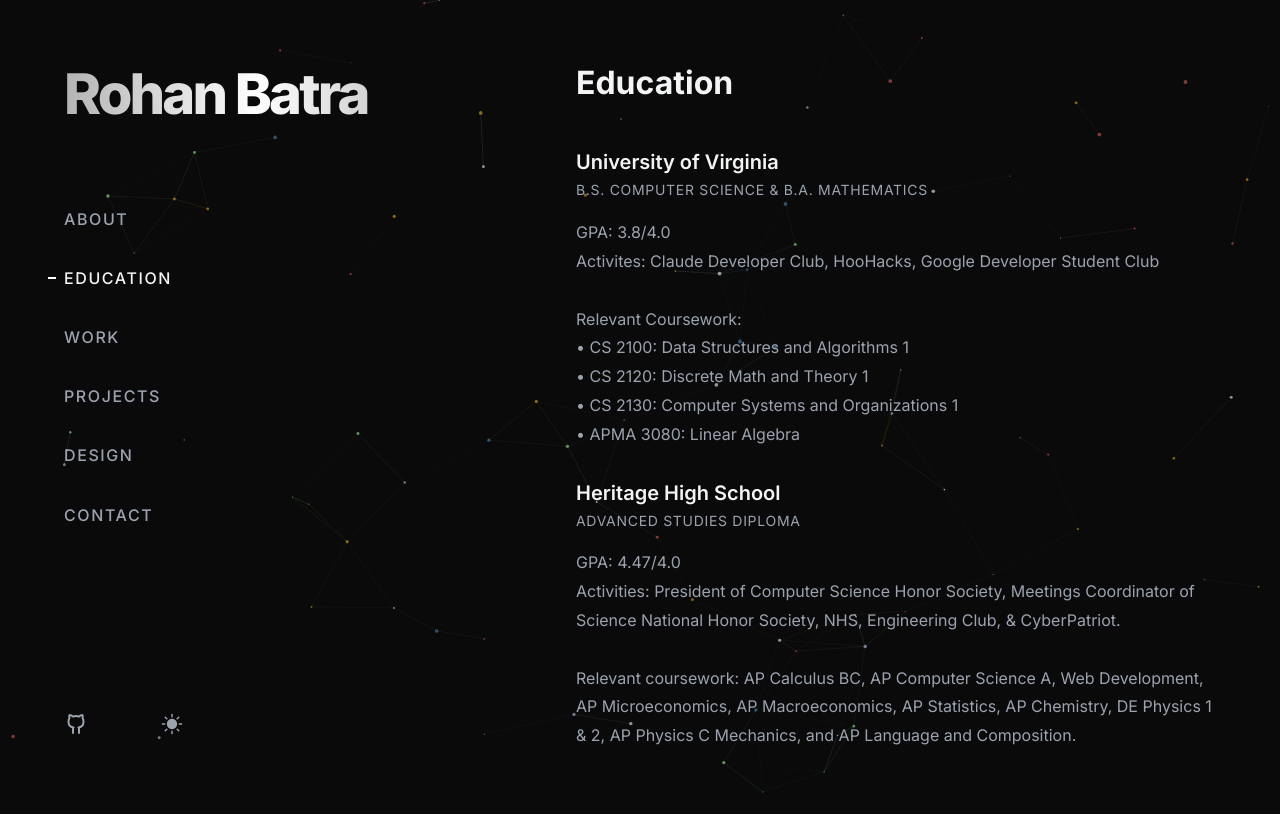
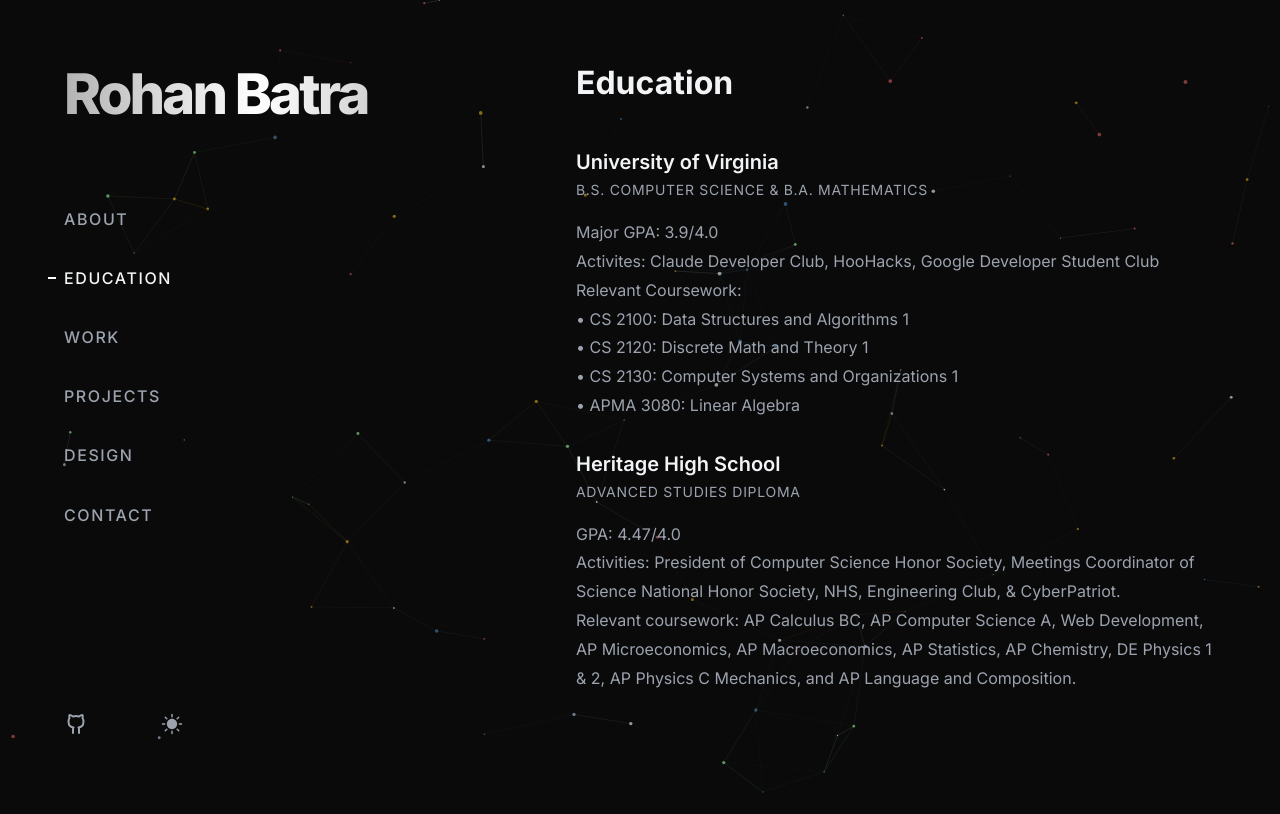
Before and after one commit to RohanB2/rohanb2.github.io, a React (Vite) app: page / in a window 1280 px wide. Both pictures are taken after a click on the element "EDUCATION". Built offline with nearby package versions, Linux system fonts and the light colour scheme; a web font is replaced by a local one.

Commit message:
Refactored & updated content.

```diff
--- a/src/components/Education.tsx
+++ b/src/components/Education.tsx
@@ -13,7 +13,7 @@ export default function Education() {
             <div style={{ fontSize: '0.875rem', color: 'var(--text-secondary)', textTransform: 'uppercase', letterSpacing: '0.05em', marginBottom: '1rem' }}>
               {item.degree}
             </div>
-            <p className="content-desc" style={{ whiteSpace: 'pre-line' }}>{item.description}</p>
+            <p className="content-desc" style={{ whiteSpace: 'pre-line' }} dangerouslySetInnerHTML={{ __html: item.description }} />
           </div>
         ))}
       </div>
--- a/src/components/Projects.tsx
+++ b/src/components/Projects.tsx
@@ -22,7 +22,7 @@ export default function Projects() {
               </div>
             </h3>
             <div className="content-separator"></div>
-            <p className="content-desc" style={{ whiteSpace: 'pre-line' }}>{project.description}</p>
+            <p className="content-desc" style={{ whiteSpace: 'pre-line' }} dangerouslySetInnerHTML={{ __html: project.description }} />
             </div>
         ))}
       </div>
--- a/src/components/Work.tsx
+++ b/src/components/Work.tsx
@@ -13,7 +13,7 @@ export default function Work() {
             <div style={{ fontSize: '0.875rem', color: 'var(--text-secondary)', textTransform: 'uppercase', letterSpacing: '0.05em', marginBottom: '1rem' }}>
               {item.role} <span style={{ color: 'var(--text-tertiary)', textTransform: 'none', letterSpacing: 'normal' }}>• {item.period}</span>
             </div>
-            <p className="content-desc">{item.description}</p>
+            <p className="content-desc" style={{ whiteSpace: 'pre-line' }} dangerouslySetInnerHTML={{ __html: item.description }} />
           </div>
         ))}
       </div>
--- a/src/data/content.ts
+++ b/src/data/content.ts
@@ -6,12 +6,20 @@ export const education = [
   {
     institution: 'University of Virginia',
     degree: 'B.S. COMPUTER SCIENCE & B.A. MATHEMATICS',
-    description: 'GPA: 3.8/4.0\nActivites: Claude Developer Club, HooHacks, Google Developer Student Club\n\nRelevant Coursework: \n• CS 2100: Data Structures and Algorithms 1\n• CS 2120: Discrete Math and Theory 1\n• CS 2130: Computer Systems and Organizations 1\n• APMA 3080: Linear Algebra',
+    description: `Major GPA: 3.9/4.0
+          Activites: Claude Developer Club, HooHacks, Google Developer Student Club
+          Relevant Coursework:
+          • CS 2100: Data Structures and Algorithms 1
+          • CS 2120: Discrete Math and Theory 1
+          • CS 2130: Computer Systems and Organizations 1
+          • APMA 3080: Linear Algebra`,
   },
   {
     institution: 'Heritage High School',
     degree: 'ADVANCED STUDIES DIPLOMA',
-    description: 'GPA: 4.47/4.0\nActivities: President of Computer Science Honor Society, Meetings Coordinator of Science National Honor Society, NHS, Engineering Club, & CyberPatriot.\n\nRelevant coursework: AP Calculus BC, AP Computer Science A, Web Development, AP Microeconomics, AP Macroeconomics, AP Statistics, AP Chemistry, DE Physics 1 & 2, AP Physics C Mechanics, and AP Language and Composition.',
+    description: `GPA: 4.47/4.0
+      Activities: President of Computer Science Honor Society, Meetings Coordinator of Science National Honor Society, NHS, Engineering Club, & CyberPatriot.
+      Relevant coursework: AP Calculus BC, AP Computer Science A, Web Development, AP Microeconomics, AP Macroeconomics, AP Statistics, AP Chemistry, DE Physics 1 & 2, AP Physics C Mechanics, and AP Language and Composition.`,
   }
 ]
 
@@ -20,20 +28,25 @@ export const work = [
     role: 'Software Engineer Intern',
     company: 'Arcturus Technologies',
     period: 'Jun 2024 — Aug 2024',
-    description: 'Streamlined internal data workflows by creating automated scripts, improving data processing efficiency by 15%.',
+    description:
+    `• Developed a <strong>binary classification prediction</strong> model by leveraging the <strong>Yahoo Finance API</strong> & <strong>SciKit-Learn</strong>. Trained on <strong>OHLCV</strong> features using <strong>logistic regression</strong>, improving stock price prediction accuracy by <strong>15%</strong>.\n
+    • Built a <strong>backtesting engine</strong> using <strong>Python, NumPy, Pandas, & Matplotlib</strong>; Integrated <strong>Monte Carlo simulations</strong> and <strong>historical bootstrapping</strong> to rigorously evaluate the performance of multiple trading strategy theses.\n
+    • Implemented comprehensive risk and statistical metrics, generating <strong>Sharpe Ratios</strong>, <strong>drawdown profiles</strong>, and <strong>confidence intervals</strong>, reducing strategy performance analysis time from <strong>hours to mere minutes</strong>.`,
   },
   {
     role: 'Tutor',
     company: 'Mathnasium',
     period: '2022 — 2025',
-    description: 'Provided personalized tutoring in mathematics for students of various ages and skill levels, helping them improve their understanding and performance in the subject.',
+    description: `• Elevated academic performance for <strong>200+</strong> students in subjects up to <strong>Calculus II</strong> by identifying core knowledge gaps and breaking down complex problems into something intuitive and understandable for them.\n
+    • Maximized student success rates and retention by continuously assessing academic progress; Increased <strong>over 100 student's exam grades by 20+%</strong> by deploying individualized teaching methods.`,
   },
 ]
 
 export const projects = [
   {
     title: 'UVA-SIS Sniper',
-    description: "A Python script that monitors UVA course enrollment through the actual SIS API and sends real-time Discord or email notifications when spots open up in your tracked classes.\nBuilt a site with a simple dashboard so that the bot and system is easier for me (and others whom I give password access) to use.",
+    description: `A Python script that monitors UVA course enrollment through the actual SIS API and sends real-time Discord or email notifications when spots open up in your tracked classes.\n
+    Developed a site with a dashboard so the bot and system is easier for me (and others whom I give password access) to use.`,
     tech: ['Python', 'Google Cloud Platform', 'Discord Webhooks', 'SIS API'],
     demo: 'https://sis-sniper-site.vercel.app/',
     github: 'https://github.com/RohanB2/SIS-Enrollment-Sniper'
@@ -46,12 +59,12 @@ export const projects = [
     github: 'https://github.com/RohanB2/MusicAgenda'
   },
   {
-    title: 'Algorithmic Backtester',
-    description: 'A backtesting engine utilizing Monte Carlo simulations and historical bootstrapping to evaluate algorithmic trading strategies against statistical distributions.\n\n' +
-      'Implemented comprehensive risk and statistical metrics such as Sharpe Ratios, drawdown profiles, and confidence intervals in order to benchmark baseline strategy performance directly against simulated market paths.',
-    tech: ['Python', 'Pandas', 'NumPy', 'Matplotlib'],
+    title: 'JSON Validator',
+    description: `Built a lightweight, robust <strong>JSON validator</strong> in <strong>C++</strong> capable of parsing and verifying the structural integrity of JSON data strings against standard formatting rules.\n
+              Implemented a <strong>lexer and recursive parser</strong> to accurately tokenize and validate JSON objects, arrays, and primitive data types, ensuring optimal execution performance.`,
+    tech: ['C++'],
     demo: '#',
-    github: 'https://github.com/RohanB2/Strategy-Backtester'
+    github: 'https://github.com/RohanB2/SimpleJSON-Validator'
   }
 ]
 
```
